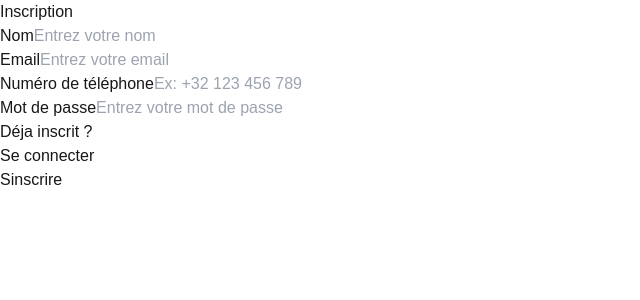
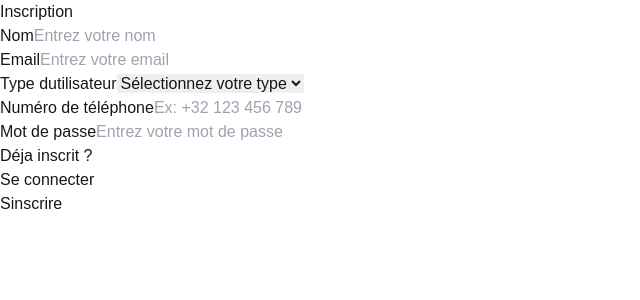
Before and after one commit to NyemeckJames/frontend, a Next.js app: page /inscription in a window 1280 px wide. Shown: the top 300 px of the page, without its empty margins (0-640 px from the left). Built offline with nearby package versions, Linux system fonts and the light colour scheme.

Commit message:
inscription actualisé

```diff
--- a/src/app/inscription/page.tsx
+++ b/src/app/inscription/page.tsx
@@ -11,6 +11,7 @@ interface FormValues {
   email: string;
   phone: string;
   password: string;
+  userType: 'participant' | 'organisateur';
 }
 
 const schema = yup.object().shape({
@@ -21,6 +22,7 @@ const schema = yup.object().shape({
     .matches(/^\+?\d{9,15}$/, "Numéro invalide")
     .required("Le numéro de téléphone est requis"),
   password: yup.string().min(6, "Minimum 6 caractères").required("Mot de passe requis"),
+  userType: yup.string().oneOf(['participant', 'organisateur'], "Veuillez sélectionner un type d'utilisateur").required("Le type d'utilisateur est requis")
 });
 
 export default function Register() {
@@ -62,6 +64,20 @@ export default function Register() {
               placeholder="Entrez votre email"
             />
             <p className="text-[#8B5E3B] text-sm">{errors.email?.message}</p>
+          </div>
+
+          {/* Type d'utilisateur */}
+          <div>
+            <label className="block text-sm font-medium text-[#1C1C1C]">Type dutilisateur</label>
+            <select
+              {...register("userType")}
+              className="w-full p-2 border rounded-lg focus:outline-none focus:ring focus:border-[#8B5E3B] bg-white"
+            >
+              <option value="">Sélectionnez votre type</option>
+              <option value="participant">Participant</option>
+              <option value="organisateur">Organisateur</option>
+            </select>
+            <p className="text-[#8B5E3B] text-sm">{errors.userType?.message}</p>
           </div>
 
           {/* Téléphone */}
```
